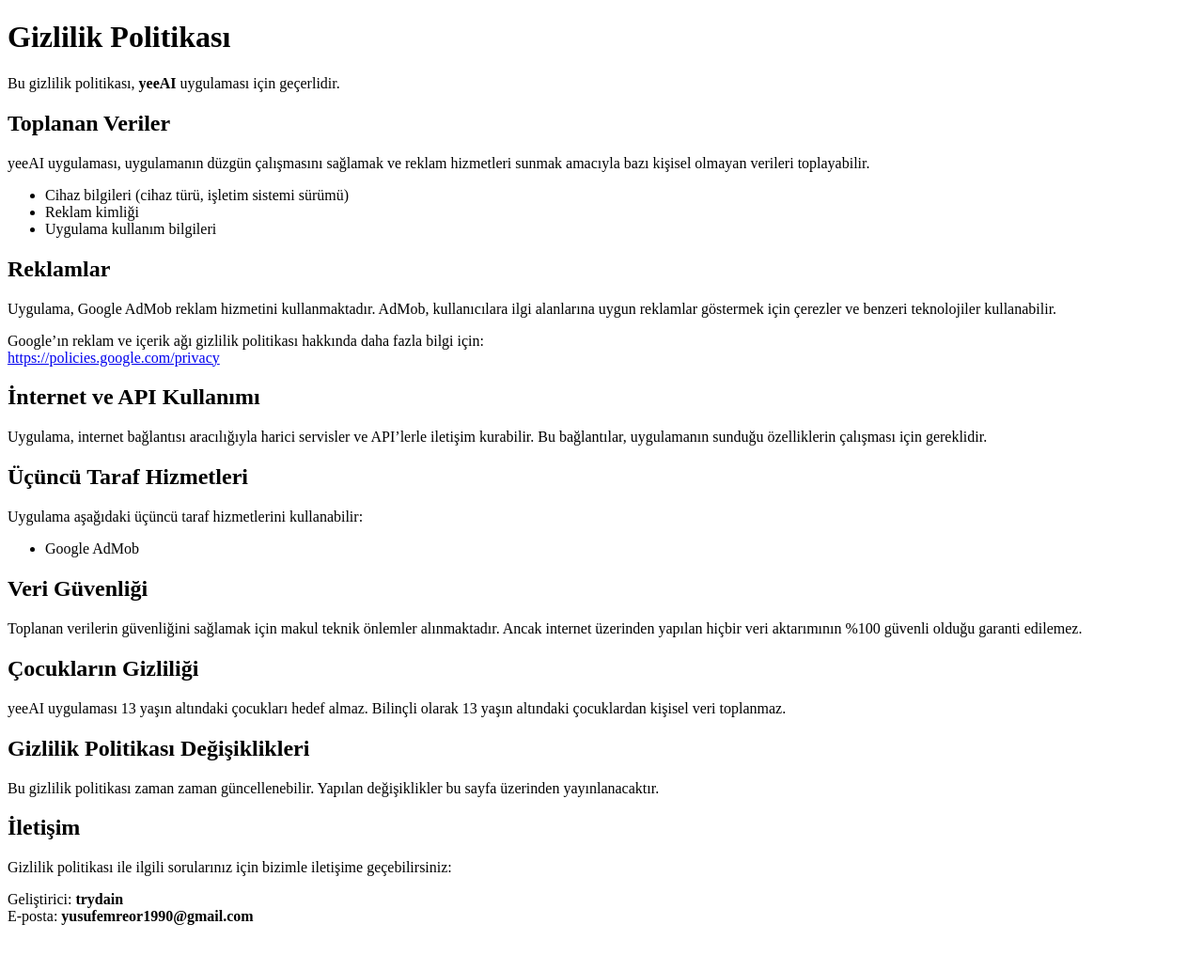
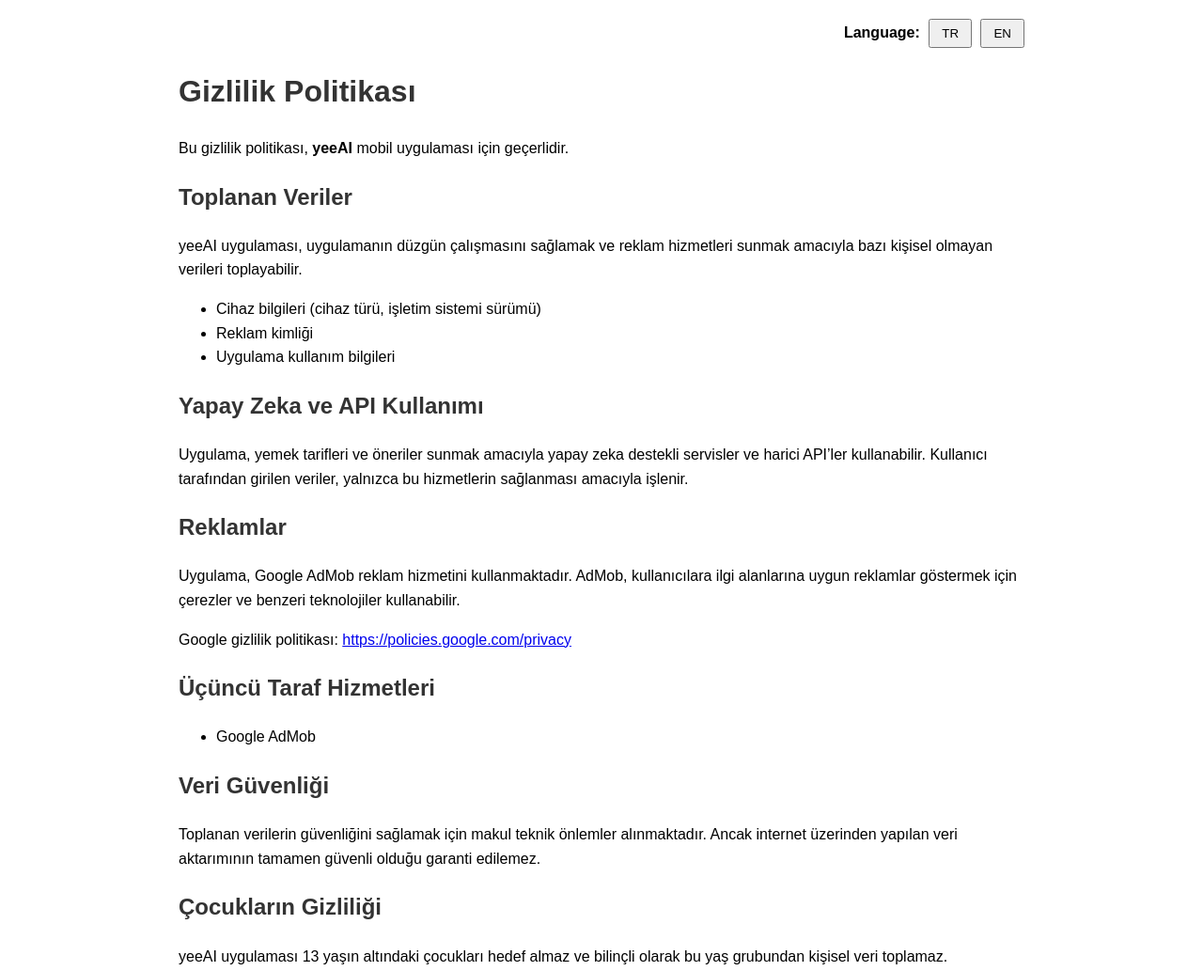
Before and after one commit to trydain/privacy-policy, a plain HTML site: page index.html in a window 1280 px wide. Shown: the top 1033 px of the page at 94% size. Before the commit the page ends 1000 px from the top, so only its background shows below. Drawn offline with Linux system fonts and the light colour scheme.

Commit message:
Enhance privacy policy and add language switch
Updated the title and added language switch functionality. Enhanced privacy policy content and structure for clarity.

```diff
--- a/index.html
+++ b/index.html
@@ -1,26 +1,69 @@
-
 <!DOCTYPE html>
 <html lang="tr">
 <head>
     <meta charset="UTF-8">
-    <title>Gizlilik Politikası</title>
+    <title>Privacy Policy | Gizlilik Politikası - yeeAI</title>
+    <style>
+        body {
+            font-family: Arial, sans-serif;
+            max-width: 900px;
+            margin: auto;
+            padding: 20px;
+            line-height: 1.6;
+        }
+        .lang-switch {
+            text-align: right;
+            margin-bottom: 20px;
+        }
+        button {
+            padding: 6px 12px;
+            margin-left: 5px;
+            cursor: pointer;
+        }
+        h1, h2 {
+            color: #333;
+        }
+    </style>
+    <script>
+        function setLanguage(lang) {
+            document.getElementById("tr").style.display = lang === 'tr' ? 'block' : 'none';
+            document.getElementById("en").style.display = lang === 'en' ? 'block' : 'none';
+            document.documentElement.lang = lang;
+        }
+    </script>
 </head>
-<body>
+
+<body onload="setLanguage('tr')">
+
+<div class="lang-switch">
+    <strong>Language:</strong>
+    <button onclick="setLanguage('tr')">TR</button>
+    <button onclick="setLanguage('en')">EN</button>
+</div>
+
+<!-- TÜRKÇE -->
+<div id="tr">
     <h1>Gizlilik Politikası</h1>
 
-    <p>Bu gizlilik politikası, <strong>yeeAI</strong> uygulaması için geçerlidir.</p>
+    <p>Bu gizlilik politikası, <strong>yeeAI</strong> mobil uygulaması için geçerlidir.</p>
 
     <h2>Toplanan Veriler</h2>
     <p>
         yeeAI uygulaması, uygulamanın düzgün çalışmasını sağlamak ve reklam hizmetleri sunmak amacıyla
         bazı kişisel olmayan verileri toplayabilir.
     </p>
-
     <ul>
         <li>Cihaz bilgileri (cihaz türü, işletim sistemi sürümü)</li>
         <li>Reklam kimliği</li>
         <li>Uygulama kullanım bilgileri</li>
     </ul>
+
+    <h2>Yapay Zeka ve API Kullanımı</h2>
+    <p>
+        Uygulama, yemek tarifleri ve öneriler sunmak amacıyla yapay zeka destekli servisler ve
+        harici API’ler kullanabilir. Kullanıcı tarafından girilen veriler, yalnızca bu hizmetlerin
+        sağlanması amacıyla işlenir.
+    </p>
 
     <h2>Reklamlar</h2>
     <p>
@@ -28,52 +71,65 @@
         uygun reklamlar göstermek için çerezler ve benzeri teknolojiler kullanabilir.
     </p>
     <p>
-        Google’ın reklam ve içerik ağı gizlilik politikası hakkında daha fazla bilgi için:
-        <br>
+        Google gizlilik politikası:
         <a href="https://policies.google.com/privacy" target="_blank">
             https://policies.google.com/privacy
         </a>
     </p>
 
-    <h2>İnternet ve API Kullanımı</h2>
-    <p>
-        Uygulama, internet bağlantısı aracılığıyla harici servisler ve API’lerle iletişim kurabilir.
-        Bu bağlantılar, uygulamanın sunduğu özelliklerin çalışması için gereklidir.
-    </p>
-
     <h2>Üçüncü Taraf Hizmetleri</h2>
-    <p>
-        Uygulama aşağıdaki üçüncü taraf hizmetlerini kullanabilir:
-    </p>
     <ul>
         <li>Google AdMob</li>
     </ul>
 
     <h2>Veri Güvenliği</h2>
     <p>
-        Toplanan verilerin güvenliğini sağlamak için makul teknik önlemler alınmaktadır.
-        Ancak internet üzerinden yapılan hiçbir veri aktarımının %100 güvenli olduğu garanti edilemez.
+        Toplanan verilerin güvenliğini sağlamak için makul teknik önlemler alınmaktadır. Ancak
+        internet üzerinden yapılan veri aktarımının tamamen güvenli olduğu garanti edilemez.
     </p>
 
     <h2>Çocukların Gizliliği</h2>
     <p>
-        yeeAI uygulaması 13 yaşın altındaki çocukları hedef almaz.
-        Bilinçli olarak 13 yaşın altındaki çocuklardan kişisel veri toplanmaz.
+        yeeAI uygulaması 13 yaşın altındaki çocukları hedef almaz ve bilinçli olarak
+        bu yaş grubundan kişisel veri toplamaz.
     </p>
 
     <h2>Gizlilik Politikası Değişiklikleri</h2>
     <p>
-        Bu gizlilik politikası zaman zaman güncellenebilir. Yapılan değişiklikler bu sayfa üzerinden
+        Bu gizlilik politikası zaman zaman güncellenebilir. Güncellemeler bu sayfa üzerinden
         yayınlanacaktır.
     </p>
 
     <h2>İletişim</h2>
     <p>
-        Gizlilik politikası ile ilgili sorularınız için bizimle iletişime geçebilirsiniz:
-    </p>
-    <p>
         Geliştirici: <strong>trydain</strong><br>
         E-posta: <strong>yusufemreor1990@gmail.com</strong>
     </p>
-</body>
-</html>
+</div>
+
+<!-- ENGLISH -->
+<div id="en" style="display:none;">
+    <h1>Privacy Policy</h1>
+
+    <p>This privacy policy applies to the <strong>yeeAI</strong> mobile application.</p>
+
+    <h2>Information We Collect</h2>
+    <p>
+        yeeAI may collect certain non-personal information to ensure proper functionality
+        of the app and to provide advertising services.
+    </p>
+    <ul>
+        <li>Device information (device type, operating system version)</li>
+        <li>Advertising ID</li>
+        <li>App usage data</li>
+    </ul>
+
+    <h2>AI and API Usage</h2>
+    <p>
+        The app may use artificial intelligence services and third-party APIs to provide
+        recipe recommendations. User input is processed solely to deliver these features.
+    </p>
+
+    <h2>Advertisements</h2>
+    <p>
+        The app uses Google AdMob for advertising. AdMob may use co
```
